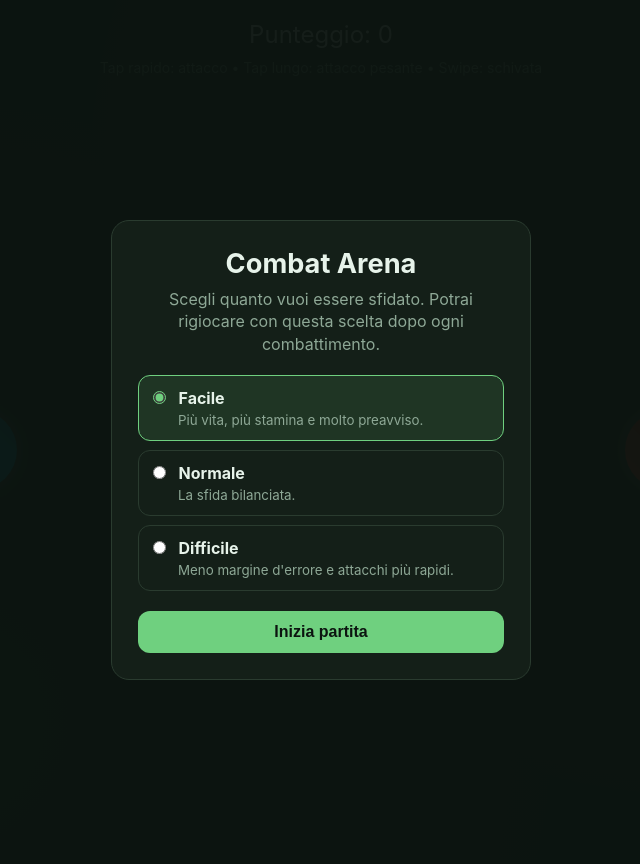
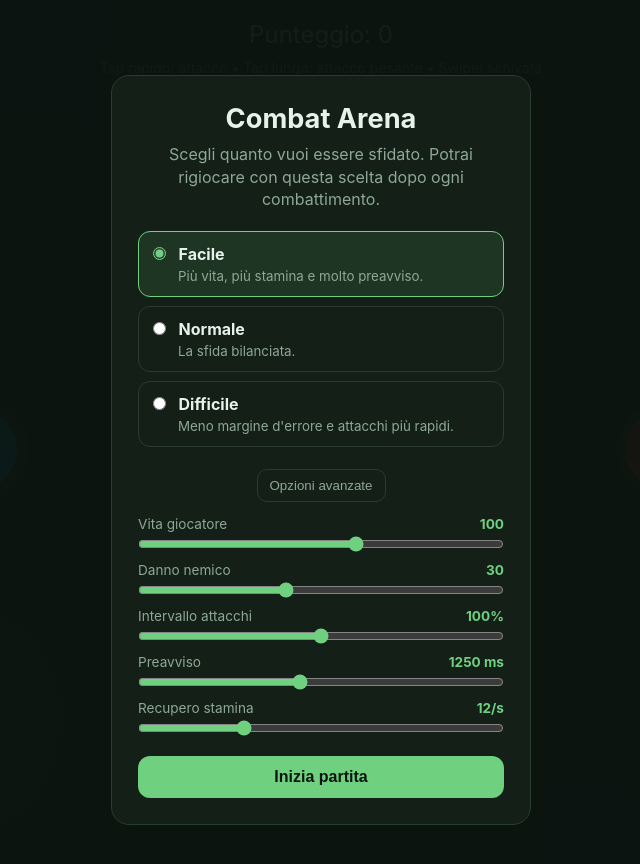
Before and after one commit to iacoposk8/iacoposk8.github.io, a Jekyll site: the page silent-games/combact.html, which Jekyll copies as it is, in a window 1280 px wide. Shown: the top 864 px of the page, without its empty margins (319-959 px from the left). Built offline with Jekyll 4.4.1, drawn with Linux system fonts in a browser that asks for light colours.

Commit message:
Increase combat difficulty controls

```diff
--- a/silent-games/combact.html
+++ b/silent-games/combact.html
@@ -454,6 +454,25 @@
         .difficulty-option input { margin-right: 8px; accent-color: var(--accent); }
         .difficulty-option small { display: block; margin: 4px 0 0 25px; color: var(--text-dim); }
         .start-btn { width: 100%; margin-top: 2px; }
+        .advanced-toggle {
+            margin: 4px 0 14px;
+            padding: 8px 12px;
+            border: 1px solid var(--border);
+            border-radius: 10px;
+            background: transparent;
+            color: var(--text-dim);
+            cursor: pointer;
+        }
+        .advanced-panel {
+            display: grid;
+            gap: 10px;
+            margin-bottom: 18px;
+            text-align: left;
+        }
+        .advanced-setting { display: grid; gap: 4px; font-size: 0.85rem; }
+        .advanced-setting span { display: flex; justify-content: space-between; color: var(--text-dim); }
+        .advanced-setting output { color: var(--accent); font-weight: bold; }
+        .advanced-setting input { width: 100%; accent-color: var(--accent); }
     </style>
 </head>
 <body>
@@ -517,6 +536,29 @@
                         <small>Meno margine d'errore e attacchi più rapidi.</small>
                     </label>
                 </div>
+                <button class="advanced-toggle" id="advancedToggle" type="button" aria-expanded="false">Opzioni avanzate</button>
+                <div class="advanced-panel" id="advancedPanel" hidden>
+                    <label class="advanced-setting">
+                        <span>Vita giocatore <output id="advancedHealthValue">100</output></span>
+                        <input id="advancedHealth" data-setting="health" type="range" min="40" max="140" step="5" value="100">
+                    </label>
+                    <label class="advanced-setting">
+                        <span>Danno nemico <output id="advancedDamageValue">30</output></span>
+                        <input id="advancedDamage" data-setting="damage" type="range" min="10" max="60" step="5" value="30">
+                    </label>
+                    <label class="advanced-setting">
+                        <span>Intervallo attacchi <output id="advancedIntervalValue">100%</output></span>
+                        <input id="advancedInterval" data-setting="interval" type="range" min="50" max="150" step="5" value="100">
+                    </label>
+                    <label class="advanced-setting">
+                        <span>Preavviso <output id="advancedWarningValue">1250 ms</output></span>
+                        <input id="advancedWarning" data-setting="warning" type="range" min="500" max="2200" step="50" value="1250">
+                    </label>
+                    <label class="advanced-setting">
+                        <span>Recupero stamina <output id="advancedRecoveryValue">12/s</output></span>
+                        <input id="advancedRecovery" data-setting="recovery" type="range" min="5" max="30" step="1" value="12">
+                    </label>
+                </div>
                 <button class="restart-btn start-btn" id="startGameBtn">Inizia partita</button>
             </div>
         </div>
@@ -660,21 +703,36 @@
                 document.addEventListener('visibilitychange', () => this.handleVisibilityChange());
 
                 document.getElementById('startGameBtn').addEventListener('click', () => this.startGame());
+                document.getElementById('advancedToggle').addEventListener('click', (e) => {
+                    const panel = document.getElementById('advancedPanel');
+                    panel.hidden = !panel.hidden;
+                    e.currentTarget.setAttribute('aria-expanded', String(!panel.hidden));
+                });
+                document.querySelectorAll('.advanced-setting input').forEach((input) => {
+                    input.addEventListener('input', () => {
+                        this.advancedOverrides[input.dataset.setting] = Number(input.value);
+                        document.getElementById(input.id + 'Value').textContent = input.dataset.setting === 'interval'
+                            ? input.value + '%'
+                            : input.dataset.setting === 'warning' ? input.value + ' ms'
+                            : input.dataset.setting === 'recovery' ? input.value + '/s' : input.value;
+                    });
+                });
             }
 
             startGame() {
                 const difficulty = document.querySelector('input[name="difficulty"]:checked').value;
                 const presets = {
-                    easy: { health: 140, damage: 15, moves: [3600, 4500, 3000, 5500, 4000], warning: 2100, recovery: 25, costs: [8, 24, 15] },
-                    normal: { health: 100, damage: 25, moves: [2500, 3500, 2000, 4500, 3000], warning: 1500, recovery: 15, costs: [10, 30, 20] },
-                    hard: { health: 80, damage: 35, moves: [1700, 2400, 1400, 3000, 2100], warning: 1000, recovery: 10, costs: [12, 35, 25] }
+                    easy: { health: 110, damage: 20, interval: 100, moves: [2800, 3600, 2400, 4300, 3200], warning: 1700, recovery: 20, costs: [10, 28, 18] },
+                    normal: { health: 95, damage: 30, interval: 90, moves: [2200, 3000, 1800, 3800, 2600], warning: 1250, recovery: 12, costs: [12, 32, 22] },
+                    hard: { health: 70, damage: 45, interval: 75, moves: [1300, 1900, 1100, 2400, 1600], warning: 800, recovery: 8, costs: [15, 38, 28] }
                 };
                 const preset = presets[difficulty];
-                this.maxPlayerHealth = preset.health;
-                this.enemyDamage = preset.damage;
-                this.enemyMoveset = preset.moves;
-                this.enemyWarningTime = preset.warning;
-                this.staminaRecoveryRate = preset.recovery;
+                const value = (key) => this.advancedOverrides[key] ?? preset[key];
+                this.maxPlayerHealth = value('health');
+                this.enemyDamage = value('damage');
+                this.enemyMoveset = preset.moves.map((delay) => delay * value('interval') / 100);
+                this.enemyWarningTime = value('warning');
+                this.staminaRecoveryRate = value('recovery');
                 [this.lightAttackCost, this.heavyAttackCost, this.dodgeCost] = preset.costs;
                 this.settingsScreen.style.display = 'none';
                 this.reset();
```
Also changed, not shown: other parts of silent-games/combact.html (+1 -0 lines).
